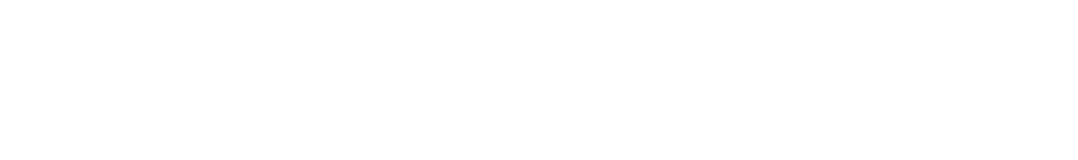
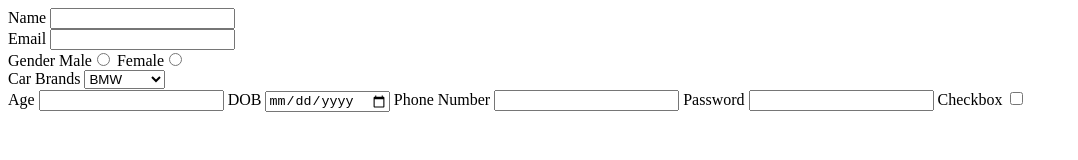
Before and after one commit to acciojob/signup-form-car-pilu9147, a website: page main.html in a window 1280 px wide. Shown: the whole page, without its empty margins (0-1078 px from the left). Drawn offline with Linux system fonts and the light colour scheme.

Commit message:
created a submission

```diff
--- a/main.html
+++ b/main.html
@@ -10,7 +10,21 @@
 	<!-- the entire body must be written by student -->
     <script type="text/javascript" src="./script.js">
 </script>
-
+  <label for="name">Name</label> <input type="text" id="name" required> <br>
+  <label for="mail">Email</label> <input type="email" id="email" required> <br>
+  <label for="gender">Gender</label> Male<input type="radio" name="gender" id="gender_m">  Female<input type="radio" name="gender"id="gender_f"><br>
+  <label for="car">Car Brands</label>
+      <select>
+	        <option>BMW</option>
+	        <option>Audi</option>
+	        <option>Mercedez</option>
+      </select> <br>
+  <label>Age</label> <input type="tel">
+  <label>DOB</label> <input type="date">
+  <label>Phone Number</label> <input type="tel">
+  <label>Password</label> <input type="tel">
+  <label>Checkbox</label> <input type="checkbox">
+  <label></label>
 </body>
 
 </html>
```
